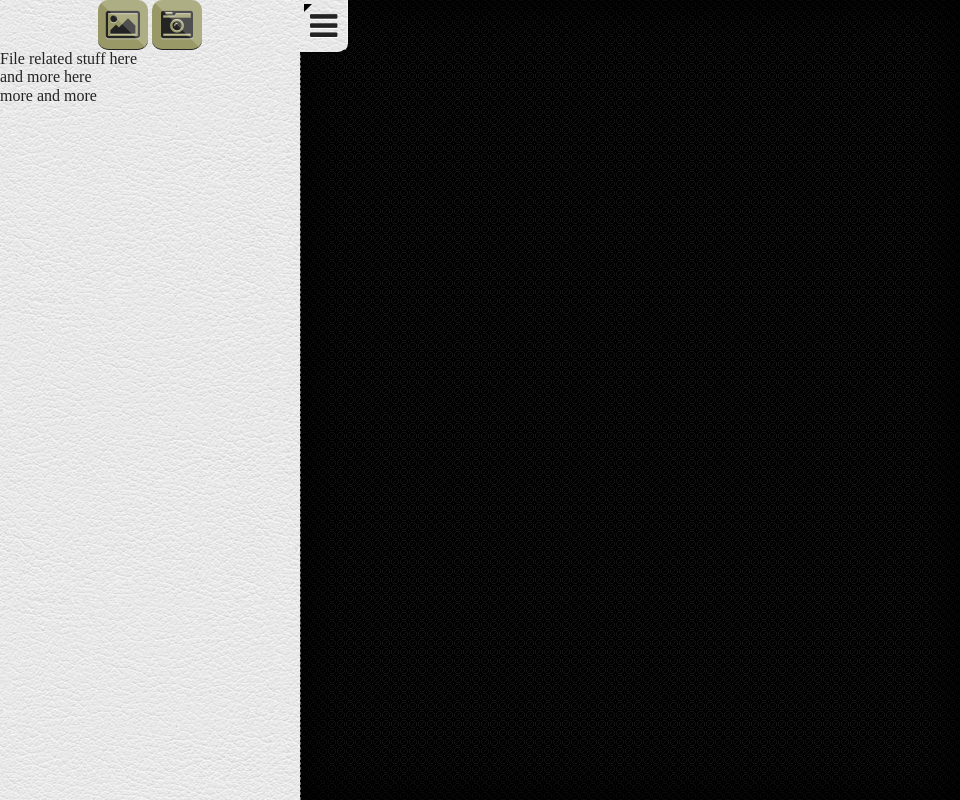
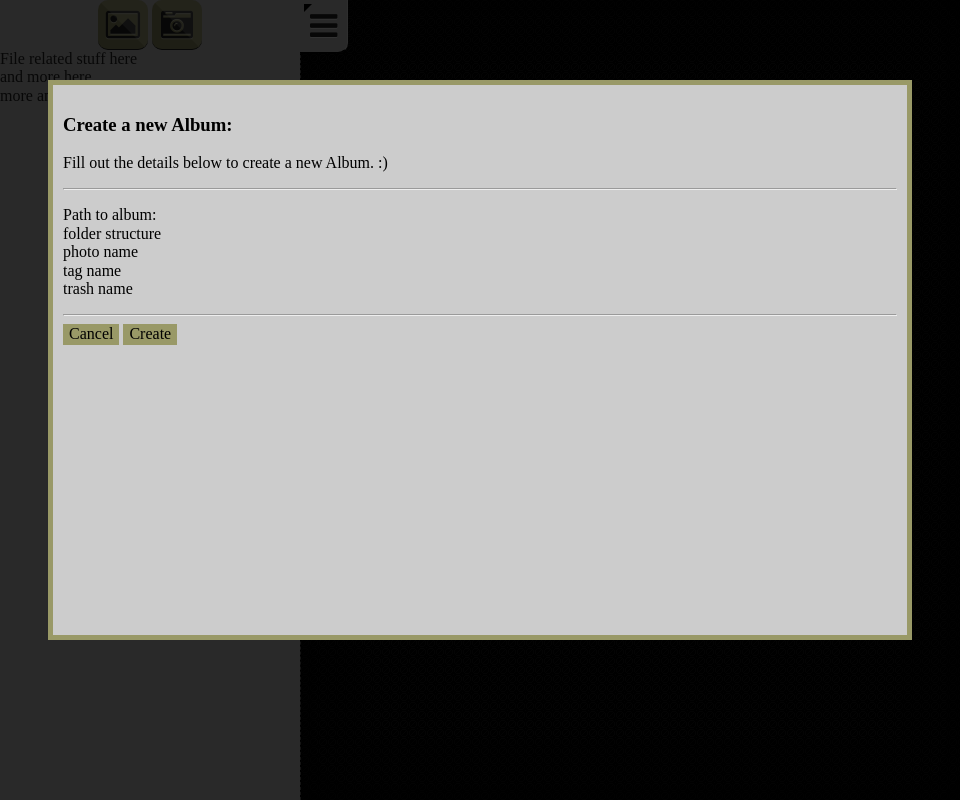
Before and after one commit to internetimagery/Photos-and-Image-Curation-System, an Electron app: page index.html in a window 960 px wide. Drawn offline with nearby package versions, Linux system fonts and the light colour scheme.

Commit message:
creating modal

```diff
--- a/css/main.sass
+++ b/css/main.sass
@@ -32,8 +32,8 @@ button
 $divider-size: 300px
 // Side Bar
 #sidebar-wrapper
-  background-color: $colour1
-  background-image: url("../img/white_leather/white_leather.png")
+  background-color: $colour3
+  // background-image: url("../img/white_leather/white_leather.png")
   color: $black
   left: 0px
   width: $divider-size
@@ -50,8 +50,8 @@ $divider-size: 300px
   box-shadow: inset 0px 0px 50px black
 
 #show-hide-sidebar
-  background-color: $white
-  background-image: url("../img/white_leather/white_leather.png")
+  background-color: $colour3
+  // background-image: url("../img/white_leather/white_leather.png")
   color: $black
   display: inline-block
   padding: 10px
@@ -108,6 +108,29 @@ $import-height: 50px
 #import-camera
   @extend #import-file
 
+
+// Popup dialog Stuff
+screenshade
+  display: block
+  position: fixed
+  top: 0px
+  left: 0px
+  right: 0px
+  bottom: 0px
+  background-color: rgba(0, 0, 0, 0.8)
+  popup
+    display: block
+    position: fixed
+    overflow: auto
+    top: 10%
+    bottom: 20%
+    left: 5%
+    right: 5%
+    padding: 10px
+    background-color: $colour3
+    border: solid $colour1 5px
+    button
+      background-color: $colour1
 
 // #arrow
 //   content: ""
@@ -195,6 +218,40 @@ $import-height: 50px
 //
 //
 //
+
+// // Other stuff
+// hr
+//   .fancy-line
+//     border: 0px
+//     height: 1px
+//     position: relative
+//     margin: 0.5em 0
+//     &::before
+//       content: ""
+//       position: absolute
+//       width: 100%
+//       top: -0.5em
+//       height: 1em
+//     &::after
+//       @extend .fancy-line::before
+//       height: 0.5em
+//       top: 1px
+//
+//
+// hr.fancy-line, hr.fancy-line:before {
+//     background: -moz-radial-gradient(center, ellipse cover, rgba(0,0,0,0.1) 0%, rgba(0,0,0,0) 75%);
+//     background: -webkit-gradient(radial, center center, 0px, center center, 75%, color-stop(0%,rgba(0,0,0,0.1)), color-stop(75%,rgba(0,0,0,0)));
+//     background: -webkit-radial-gradient(center, ellipse cover, rgba(0,0,0,0.1) 0%,rgba(0,0,0,0) 75%);
+//     background: -o-radial-gradient(center, ellipse cover, rgba(0,0,0,0.1) 0%,rgba(0,0,0,0) 75%);
+//     background: -ms-radial-gradient(center, ellipse cover, rgba(0,0,0,0.1) 0%,rgba(0,0,0,0) 75%);
+//     background: radial-gradient(ellipse at center, rgba(0,0,0,0.1) 0%,rgba(0,0,0,0) 75%);
+// }
+//
+// body, hr.fancy-line:after {
+//     background: #f4f4f4;
+// }
+
+
 #curvedarrow
   position: relative
   width: 0
--- a/index.html
+++ b/index.html
@@ -46,7 +46,25 @@
       and more here <br>
       more and more
     </mainpanel>
-
+    <screenshade>
+      <popup>
+        <h3>Create a new Album:</h3>
+        <p>
+          Fill out the details below to create a new Album. :)
+        </p>
+        <hr></hr>
+        <p>
+          Path to album: <br>
+          folder structure <br>
+          photo name <br>
+          tag name <br>
+          trash name <br>
+        </p>
+        <hr></hr>
+        <button>Cancel</button>
+        <button>Create</button>
+      </popup>
+    </screenshade>
     <!-- <div id="navigation-wrapper">
       NAVIGATION
     </div>
```
Also changed, not shown: css/main.css.
